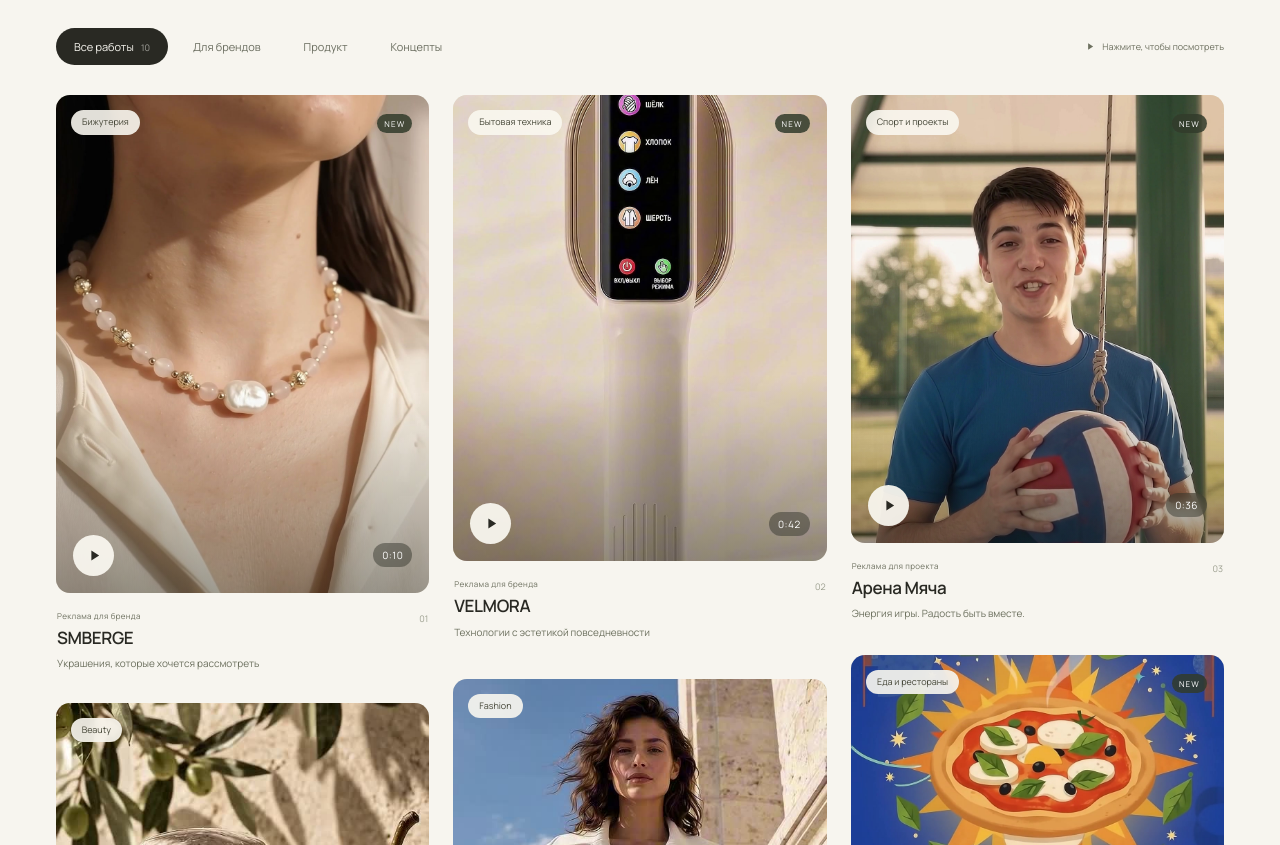
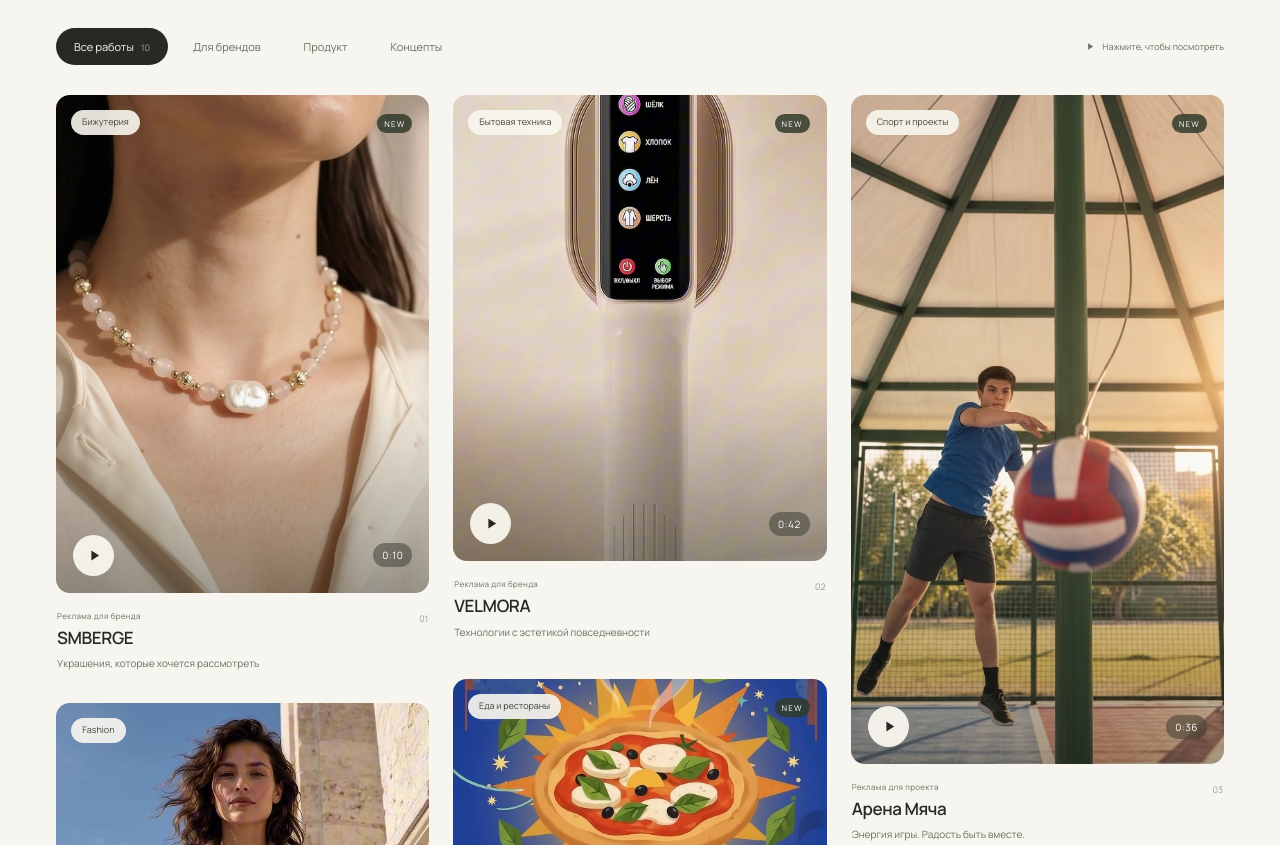
Before and after one commit to Svadba1509/AI-Video, a plain HTML site: page index.html in a window 1280 px wide. Shown: the part 1181-2026 px from the top of the page. Drawn offline with Linux system fonts and the light colour scheme.

Commit message:
Use supplied volleyball photo for Arena cover

```diff
--- a/index.html
+++ b/index.html
@@ -16,7 +16,7 @@
   <link rel="stylesheet" href="fonts.css?v=20261113">
   <link rel="stylesheet" href="style.css?v=20261113-contacts">
   <link rel="stylesheet" href="collections.css?v=20261113-contacts">
-  <script src="projects.js?v=20261115-without-personal" defer></script>
+  <script src="projects.js?v=20261115-arena-cover" defer></script>
   <script src="app.js?v=20261113-contacts" defer></script>
   <link rel="canonical" href="https://olyakutsenko.github.io/AI-Video/">
   <meta property="og:url" content="https://olyakutsenko.github.io/AI-Video/">
@@ -71,8 +71,8 @@
       <div class="caption"><div><p class="work-type">Реклама для бренда</p><h3>VELMORA</h3><p class="work-subtitle">Технологии с эстетикой повседневности</p></div><span class="work-number">02</span></div>
     </div></article>
 <article class="work" id="work-arena" data-category="brands" data-index="2"><div class="work-inner">
-      <button type="button" class="art" data-project="arena" style="--art-ratio:5 / 6" aria-label="Смотреть видео: Арена Мяча">
-        <img src="assets/arena-v2-poster.jpg" alt="Парень с волейбольным мячом на крытой спортивной площадке «Арена Мяча»" width="2160" height="3840" loading="lazy" decoding="async">
+      <button type="button" class="art" data-project="arena" style="--art-ratio:714 / 1280" aria-label="Смотреть видео: Арена Мяча">
+        <img src="assets/arena-volleyball-poster.jpg" alt="Парень в синей футболке бьёт по волейбольному мячу на площадке «Арена Мяча»" width="714" height="1280" loading="lazy" decoding="async">
         <span class="art-category">Спорт и проекты</span>
         <span class="new-tag">NEW</span>
         <span class="art-bottom"><span class="play-button"><svg viewBox="0 0 24 24" aria-hidden="true"><path d="m9 5 11 7-11 7Z" fill="currentColor"/></svg><span>Смотреть</span></span><span class="duration">0:36</span></span>
--- a/projects.js
+++ b/projects.js
@@ -56,11 +56,11 @@ window.PORTFOLIO = [
     "tags": [
       "brands"
     ],
-    "poster": "arena-v2-poster.jpg",
+    "poster": "arena-volleyball-poster.jpg",
     "hls": "arena-v2/master.m3u8",
     "duration": "0:36",
-    "ratio": "5 / 6",
-    "alt": "Парень с волейбольным мячом на крытой спортивной площадке «Арена Мяча»",
+    "ratio": "714 / 1280",
+    "alt": "Парень в синей футболке бьёт по волейбольному мячу на площадке «Арена Мяча»",
     "description": "Реклама проекта «Арена Мяча»: пространство для игры, живого общения и движения. История о людях и эмоциях вокруг спортивной площадки.",
     "details": [
       "Спортивный проект",
```
Also changed, not shown: assets/arena-volleyball-poster.jpg (added).
